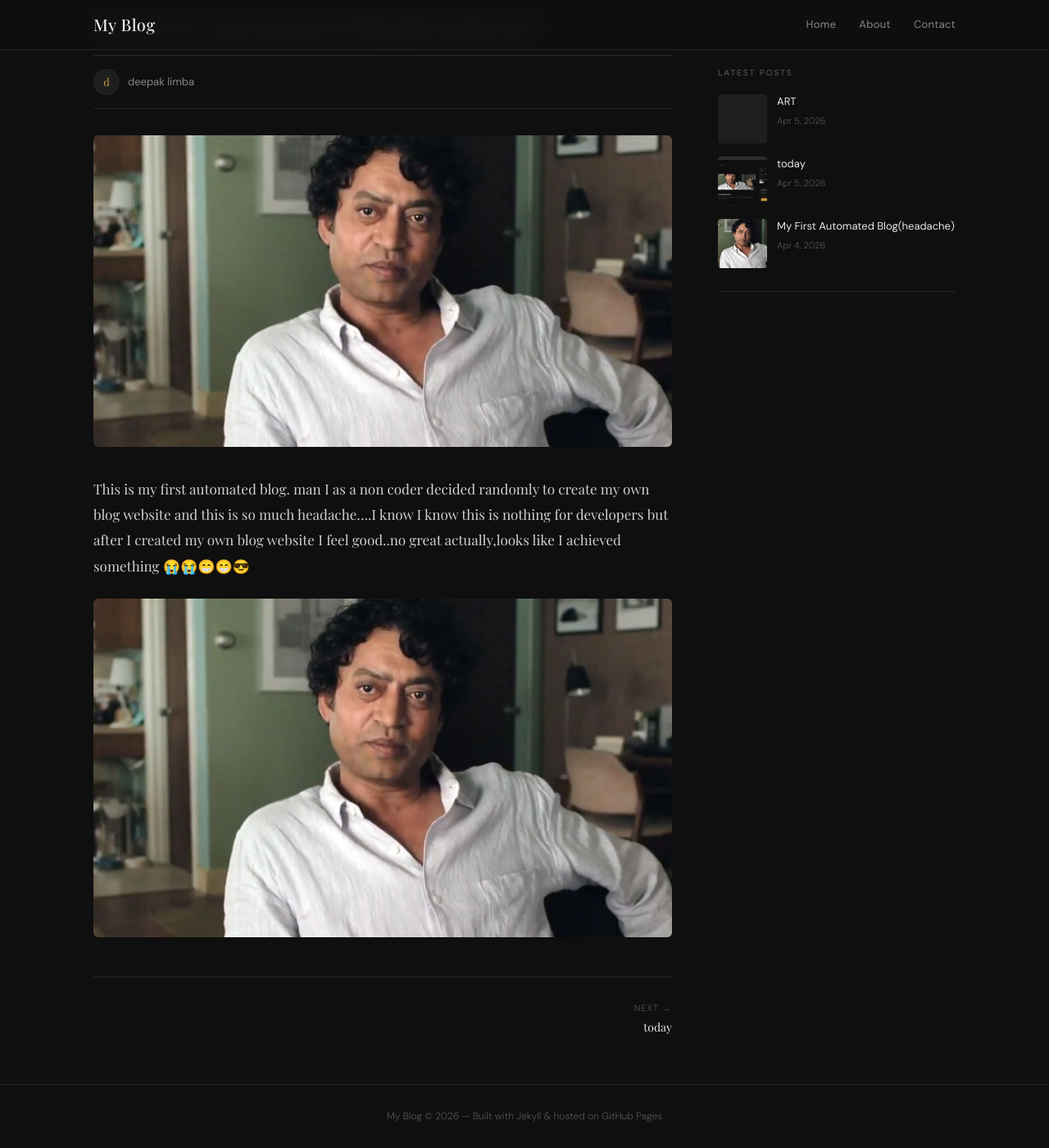
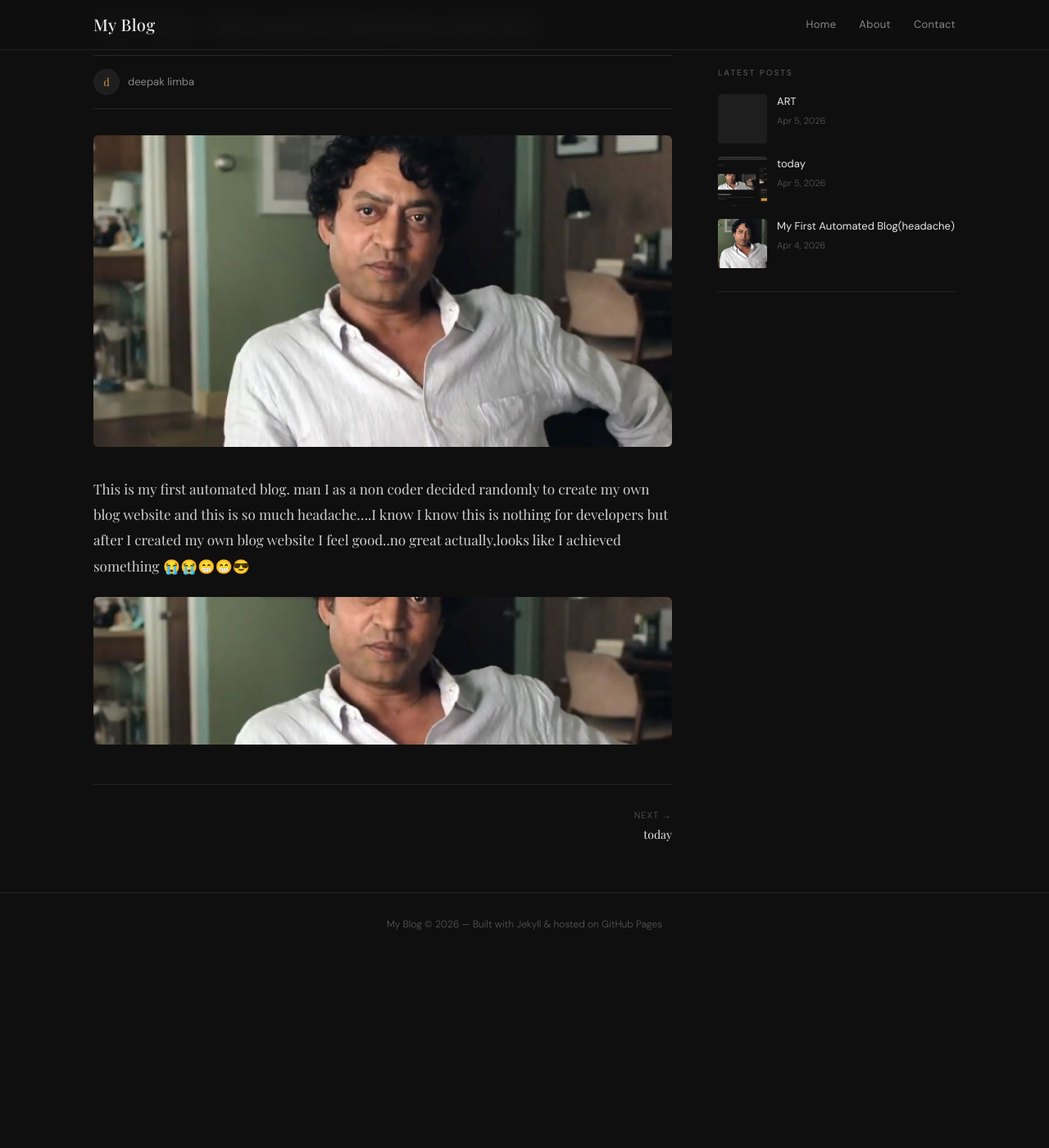
Before and after one commit to limbahubgit/limbahubgit.github.io, a Jekyll site: the page built from _posts/2026-04-05-first-post.md, in a window 1280 px wide and 1400 px high, scrolled down 137 px. Shown: the whole window at 82% size. Built offline with Jekyll 4.4.1, drawn with Linux system fonts in a browser that asks for light colours; our own code applies the rules of GitHub Pages for plain Markdown files; after the commit the page ends 1302 px from its top, so only the background shows below that.

Commit message:
Update main.css

```diff
--- a/assets/css/main.css
+++ b/assets/css/main.css
@@ -559,27 +559,32 @@
   .post-cover { height: 240px; }
   .hero-name { font-size: 22px; }
 }
-.post-content > img {
-  width: 45%;
-  height: 200px;
-  object-fit: cover;
-  border-radius: 6px;
-  margin: 8px;
-  display: inline-block;
+.post-content img {
+  width: 100% !important;
+  height: 180px !important;
+  object-fit: cover !important;
+  border-radius: 6px !important;
+  margin: 0 !important;
+  display: block !important;
 }
 
 .post-content .img-grid {
-  display: grid;
-  grid-template-columns: 1fr 1fr;
-  gap: 10px;
-  margin: 24px 0;
-}
-
-.post-content .img-grid img {
+  display: grid !important;
+  grid-template-columns: 1fr 1fr !important;
+  gap: 10px !important;
+  margin: 24px 0 !important;
+}.post-content img {
   width: 100% !important;
   height: 180px !important;
-  object-fit: cover;
-  border-radius: 6px;
+  object-fit: cover !important;
+  border-radius: 6px !important;
   margin: 0 !important;
   display: block !important;
 }
+
+.post-content .img-grid {
+  display: grid !important;
+  grid-template-columns: 1fr 1fr !important;
+  gap: 10px !important;
+  margin: 24px 0 !important;
+}
```
